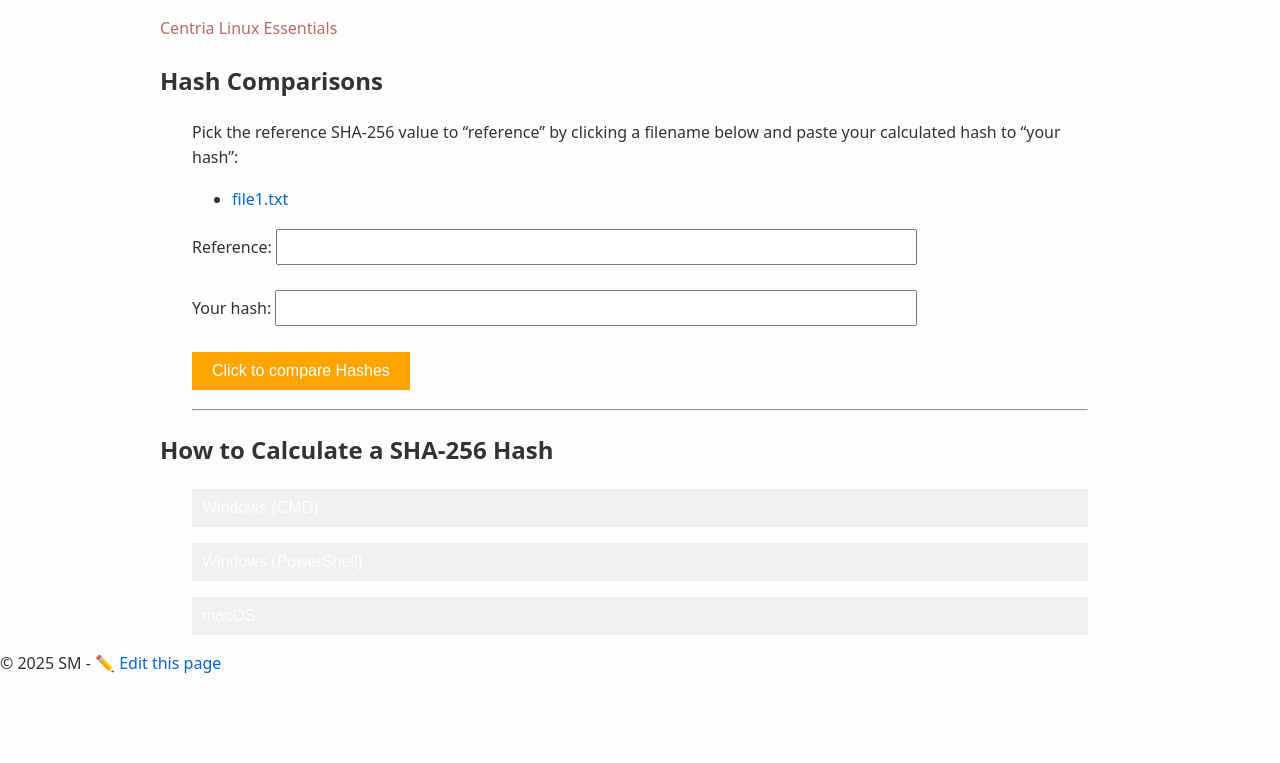
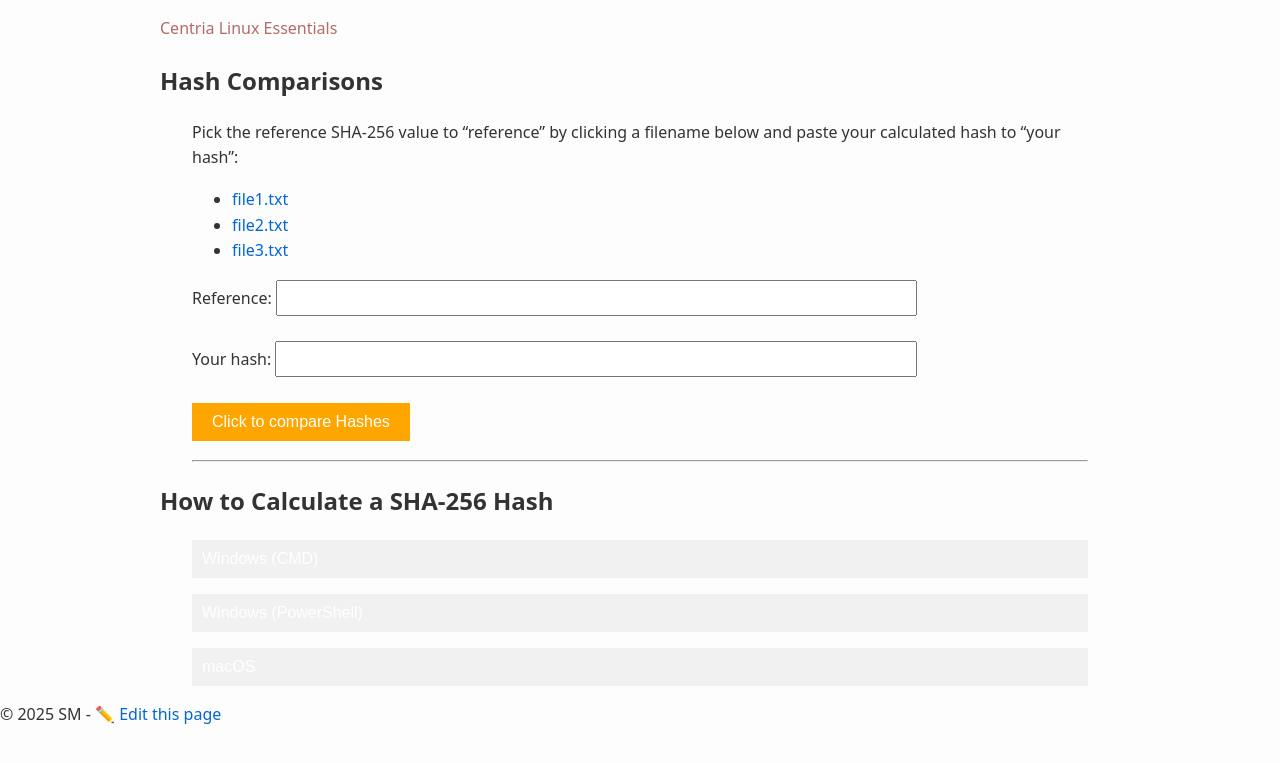
Before and after one commit to averkoc/lx, a Jekyll site: the page built from docs/testhash.md, in a window 1280 px wide. Shown: the top 763 px of the page. Built offline with Jekyll 4.4.1, drawn with Linux system fonts in a browser that asks for light colours.

Commit message:
Refactor hash list formatting in testhash.md

```diff
--- a/docs/testhash.md
+++ b/docs/testhash.md
@@ -10,14 +10,16 @@ Pick the reference SHA-256 value to "reference" by clicking a filename below and
 <nav>
 <ul>
 {% assign hashes =
-  "file1.txt,0123456789abcdef0123456789abcdef0123456789abcdef0123456789abcdef
-   file2.txt,abcdef0123456789abcdef0123456789abcdef0123456789abcdef0123456789
-   file3.txt,abcdef0123456789abcdef0123456789abcdef0123456789abcdef0123456789"
-   | split: "\n" %}
+  "file1.txt,0123456789abcdef0123456789abcdef0123456789abcdef0123456789abcdef|file2.txt,abcdef0123456789abcdef0123456789abcdef0123456789abcdef0123456789|file3.txt,abcdef0123456789abcdef0123456789abcdef0123456789abcdef0123456789"
+  | split: "|" %}
 
 {% for item in hashes %}
   {% assign parts = item | split: "," %}
-  <li><a href="#" onclick="selectHash('{{ parts[1] | strip }}')">{{ parts[0] | strip }}</a></li>
+  <li>
+    <a href="#" onclick="selectHash('{{ parts[1] }}'); return false;">
+      {{ parts[0] }}
+    </a>
+  </li>
 {% endfor %}
 </ul>
 </nav>
```
